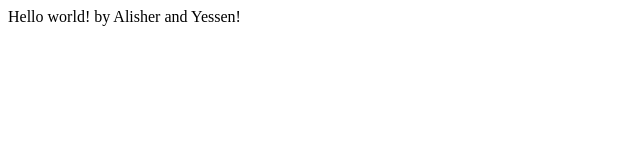
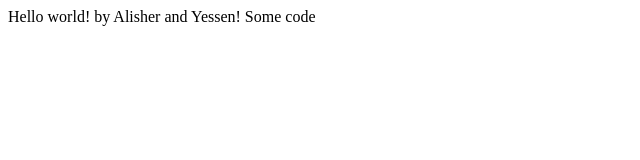
Before and after one commit to IDavishI/lesson1, a plain HTML site: page index.html in a window 1280 px wide. Shown: the full height of the page, 0-640 px from the left. Drawn offline with Linux system fonts and the light colour scheme.

Commit message:
Update footer

```diff
--- a/index.html
+++ b/index.html
@@ -5,5 +5,6 @@
 </head>
 <body>
 	Hello world! by Alisher and Yessen!
+	Some code
 </body>
 </html>
```
